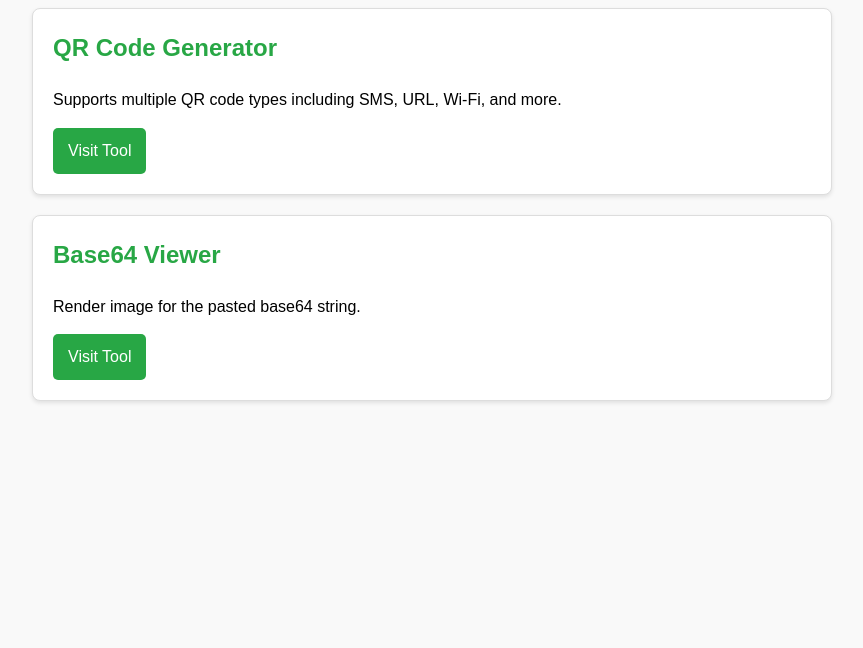
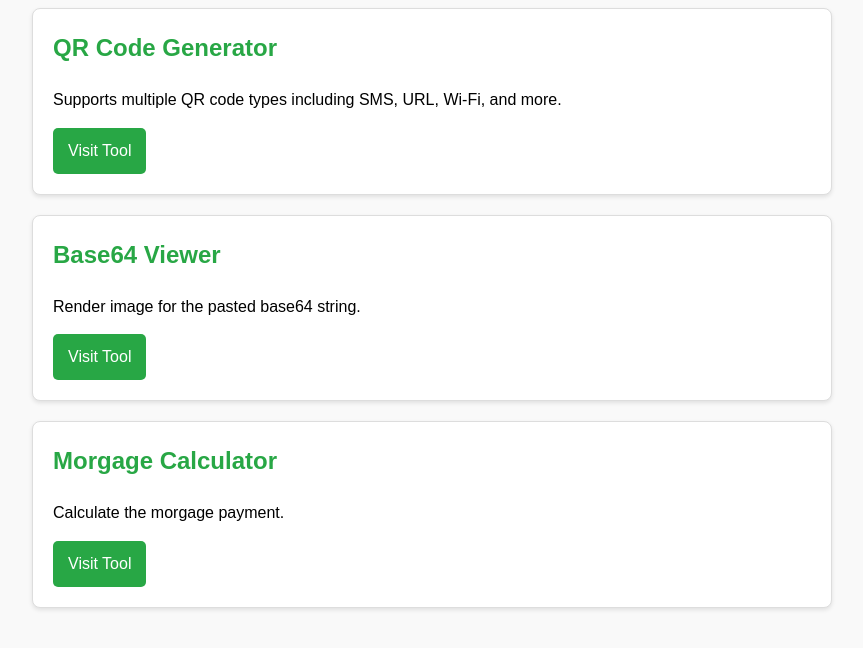
Before and after one commit to imxj/apps, a plain HTML site: page index.html in a window 1280 px wide. Shown: the part 106-754 px from the top of the page, without its empty margins (208-1071 px from the left). Drawn offline with Linux system fonts and the light colour scheme.

Commit message:
Update index.html

```diff
--- a/index.html
+++ b/index.html
@@ -68,6 +68,10 @@
         <p>Render image for the pasted base64 string.</p>
         <a href="base64-viewer/index.html" target="_blank">Visit Tool</a>
     </div>
-
+    <div class="card">
+    <h2>Morgage Calculator</h2>
+        <p>Calculate the morgage payment.</p>
+        <a href="morgage-calculator/index.html" target="_blank">Visit Tool</a>
+    </div>
 </body>
 </html>
```
